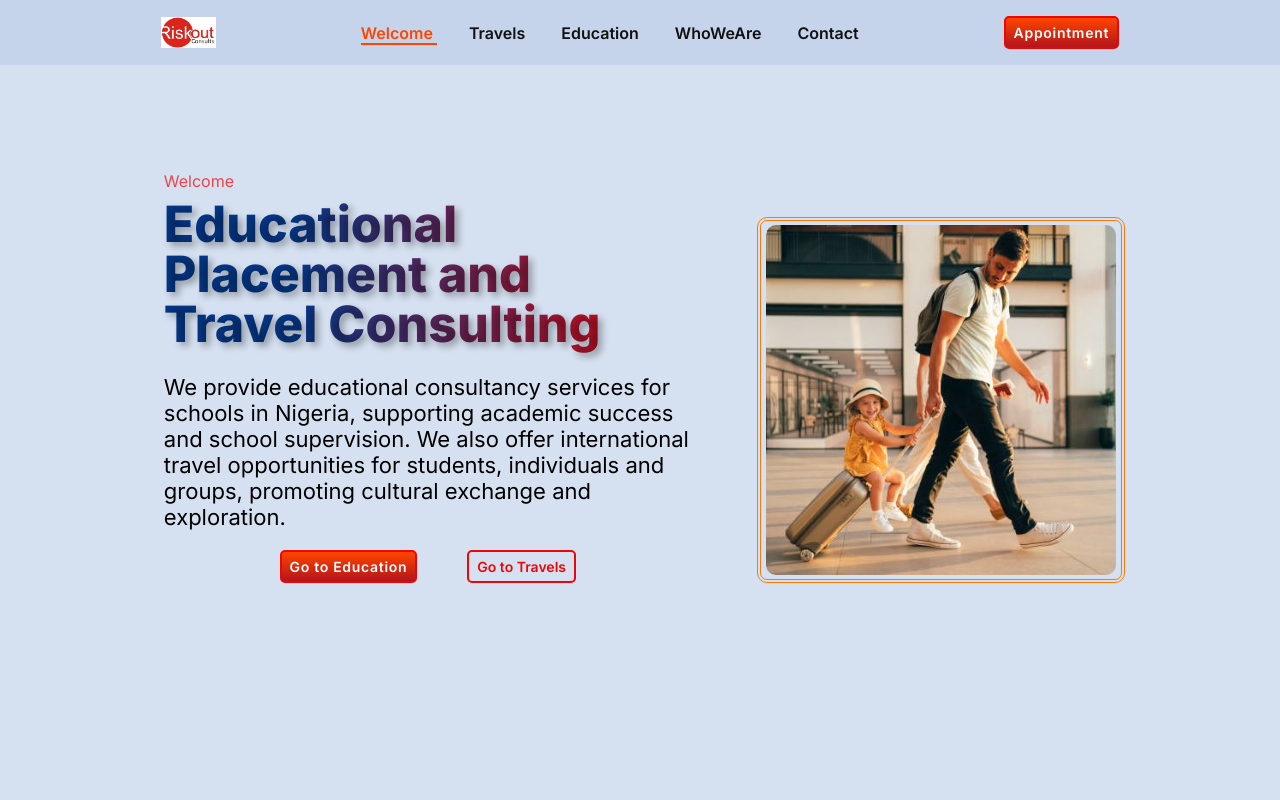
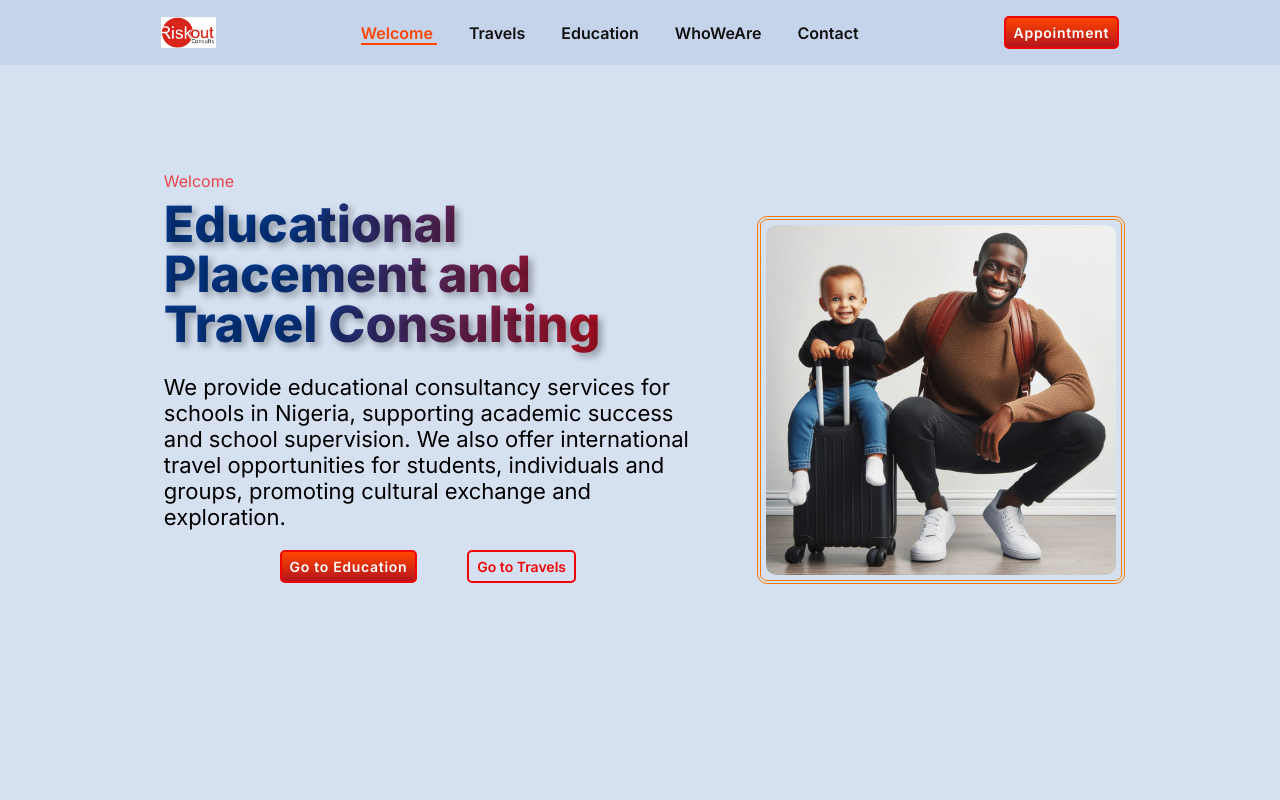
Before and after one commit to VictorKingsHub/consults, a Next.js app: page / in a window 1280 px wide. Shown: the top 800 px of the page. Built offline with nearby package versions, Linux system fonts and the light colour scheme.

Commit message:
welcome about

```diff
--- a/app/ui/home/hero/WelcomeHero.tsx
+++ b/app/ui/home/hero/WelcomeHero.tsx
@@ -31,8 +31,8 @@ const WelcomeHero = () => {
             <div className={styles.image}>
                 <div className={styles.imageWrapper}>
                     <Image
-                        src="/man.jpg"
-                        // src="/mman.jpeg"
+                        // src="/man.jpg"
+                        src="/mman.jpeg"
                         width={350}
                         height={350}
                         alt='traveller'
```
